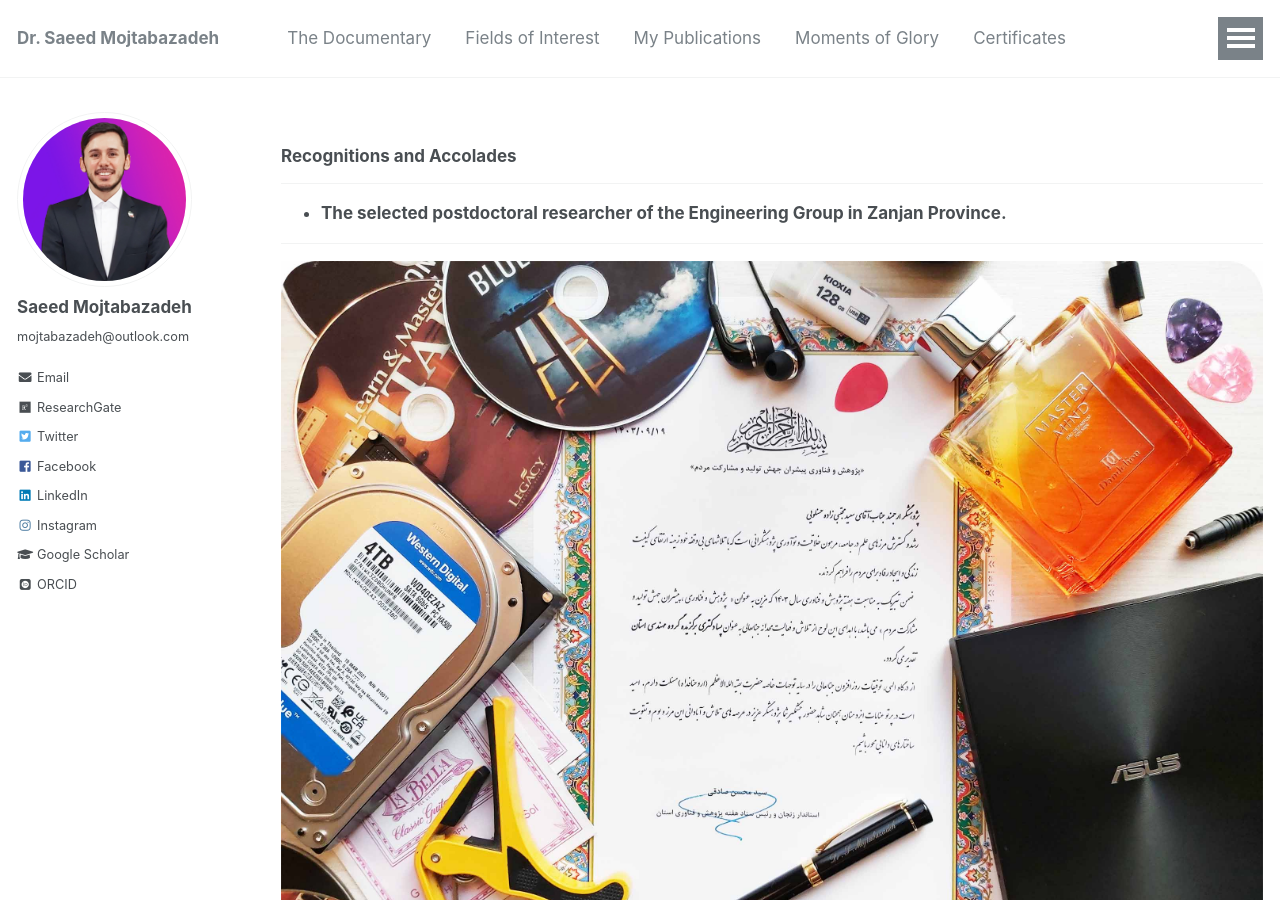
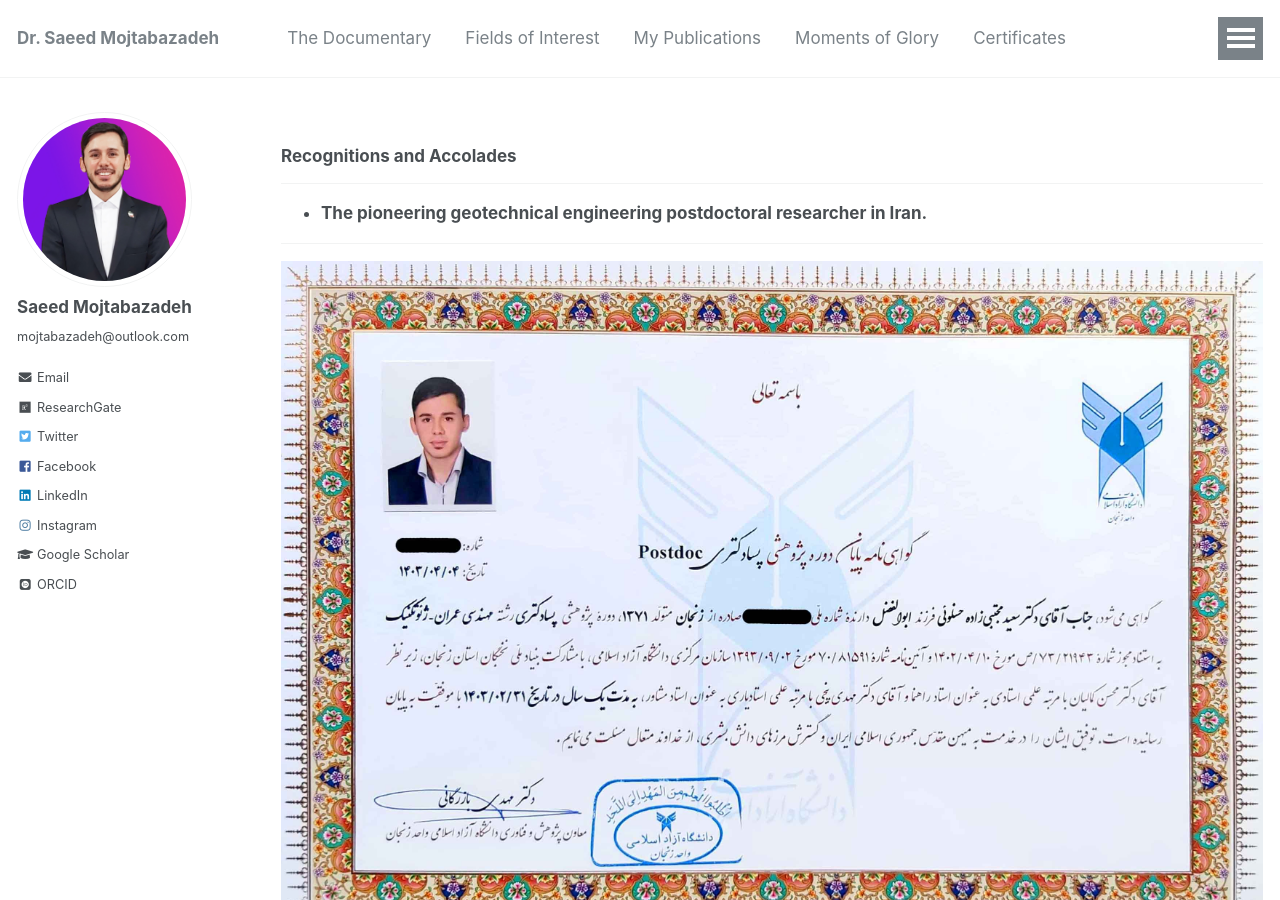
Before and after one commit to mojtabazadeh/mojtabazadeh.github.io, a Jekyll site: the page built from _pages/certificates.md, in a window 1280 px wide and 900 px high. Built offline with Jekyll 4.4.1, drawn with Linux system fonts in a browser that asks for light colours; some web fonts are replaced.

Commit message:
Update certificates.md

```diff
--- a/_pages/certificates.md
+++ b/_pages/certificates.md
@@ -9,6 +9,15 @@
 ___
 
 
+* **The pioneering geotechnical engineering postdoctoral researcher in Iran.**
+
+___
+
+ ![Saeed Mojtabazadeh](https://github.com/mojtabazadeh/mojtabazadeh.github.io/blob/main/images/Postdoc-Certificate.jpg?raw=true)
+
+___
+
+
 * **The selected postdoctoral researcher of the Engineering Group in Zanjan Province.**
 
 ___
```
